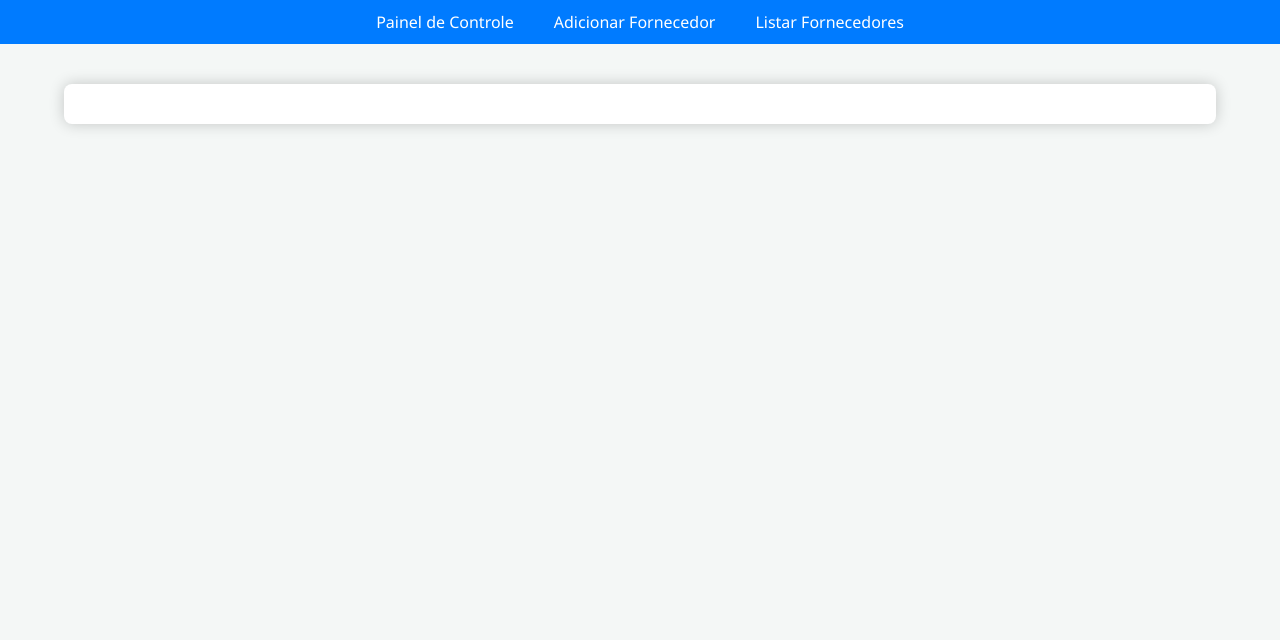
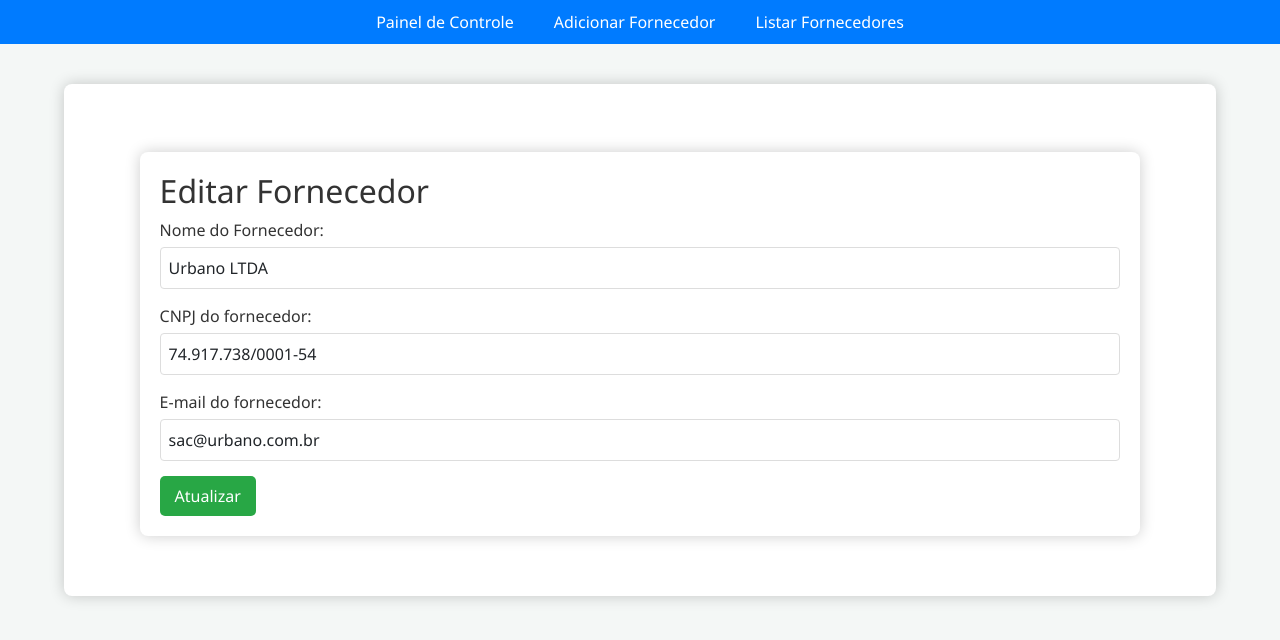
Before and after one commit to SymoneBCavalcantiC/Curso_Presencial_Programacao_Fullstack, a React (Vite) app in the folder gerenciador_de_produtos_frontend/: page /editar-fornecedor/1 in a window 1280 px wide. Shown: the top 640 px of the page. Built offline with nearby package versions, Linux system fonts and the light colour scheme; data requests are answered from the project's data file.

Commit message:
Atualização aula 7, parte 1

```diff
--- a/gerenciador_de_produtos_frontend/data/db.json
+++ b/gerenciador_de_produtos_frontend/data/db.json
@@ -17,12 +17,6 @@
       "name": "Guaraves LTDA",
       "cnpj": "67.520.697/0001-00",
       "email": "sac@guaraves.com.br"
-    },
-    {
-      "id": "5370",
-      "name": "JBC Contabil",
-      "cnpj": "49.289.939/0001-07",
-      "email": "sbcavalcantic@gmail.com"
     }
   ]
 }
--- a/gerenciador_de_produtos_frontend/src/App.jsx
+++ b/gerenciador_de_produtos_frontend/src/App.jsx
@@ -15,6 +15,7 @@ const App = () => {
         <Route path="/" element={<SupplierList />} />
         <Route path="/add-fornecedor" element={<SupplierForm />} />
         <Route path="/listar-fornecedores" element={<SupplierList />} />
+        <Route path="/editar-fornecedor/:id" element={<SupplierForm />} />
       </Routes>
       </div>
     </BrowserRouter>
--- a/gerenciador_de_produtos_frontend/src/pages/Suppliers/SupplierForm.jsx
+++ b/gerenciador_de_produtos_frontend/src/pages/Suppliers/SupplierForm.jsx
@@ -1,6 +1,6 @@
-import React from 'react'
+import React, { useEffect } from 'react'
 import { useState } from 'react'
-import { useNavigate } from 'react-router-dom'
+import { useNavigate, useParams } from 'react-router-dom'
 import axios from '../../api'
 
 
@@ -8,6 +8,17 @@ const SupplierForm = () => {
 
     const [supplier, setSupplier] = useState({name: '', cnpj: '', email: ''})
     const navigate = useNavigate()
+    const {id} = useParams()
+
+    useEffect(() => {
+        if (id) {
+            axios.get(`/suppliers/${id}`)
+            .then(response => {
+                setSupplier(response.data)
+            })
+            .catch(error => console.error('Erro ao buscar fornecedor', error))
+        }
+    }, [id])
 
     function handleChange(event) {
         const { name, value } = event.target
@@ -16,18 +27,20 @@ const SupplierForm = () => {
 
     function handleSubmit(event) {
         event.preventDefault()
+        const method = id ? 'put' : 'post'
+        const url = id ? `/suppliers/${id}` : '/suppliers'
 
-        axios.post('/suppliers', supplier)
+        axios[method](url, supplier)
             .then(() => {
-                alert("Fornecedor adicionado com sucesso!")
-                navigate("/")
+                alert(`Fornecedor ${id ? 'atualizado' : 'adicionado'} com sucesso!`)
+                navigate("/listar-fornecedores")
             })
             .catch(error => console.error("Houve um erro: ", error));
     }
 
   return (
     <div className='container mt-5'>
-        <h2>Adicionar Fornecedor</h2>
+        <h2>{id ? 'Editar' : 'Adicionar'} Fornecedor</h2>
         <form onSubmit={handleSubmit}>
             <div className='form-group'>
                 <label htmlFor="name">Nome do Fornecedor:</label>
@@ -44,7 +57,7 @@ const SupplierForm = () => {
                 <input type='text' className='form-control' id='email' name='email' value={supplier.email} onChange={handleChange} required />
             </div>
 
-            <button type="submit" className="btn btn-success">Adicionar</button>
+            <button type="submit" className="btn btn-success">{id ? 'Atualizar' : 'Adicionar'}</button>
         </form>
 
     </div>
--- a/gerenciador_de_produtos_frontend/src/pages/Suppliers/SupplierList.jsx
+++ b/gerenciador_de_produtos_frontend/src/pages/Suppliers/SupplierList.jsx
@@ -55,7 +55,7 @@ const SupplierList = () => {
                             <td>{supplier.cnpj}</td>
                             <td>{supplier.email}</td>
                             <td>
-                                <button className='btn btn-sm btn-warning mr-2'>Editar</button>
+                                <button className='btn btn-sm btn-warning mr-2' onClick={() => navigate(`/editar-fornecedor/${supplier.id}`)}>Editar</button>
                                 <button onClick={() => deleteSupplier(supplier.id)} className='btn btn-sm btn-danger'>Excluir</button>
 
                             </td>
```
